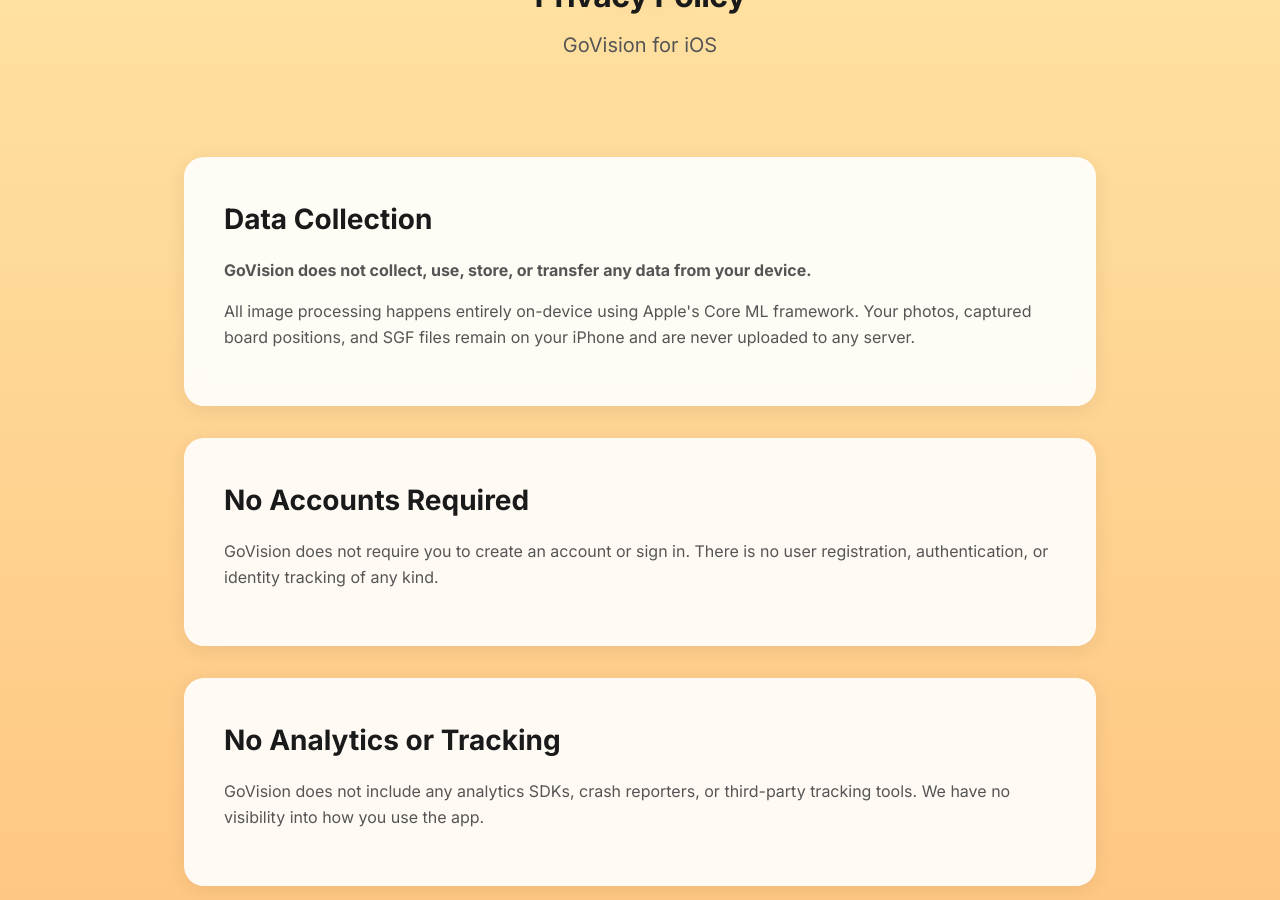
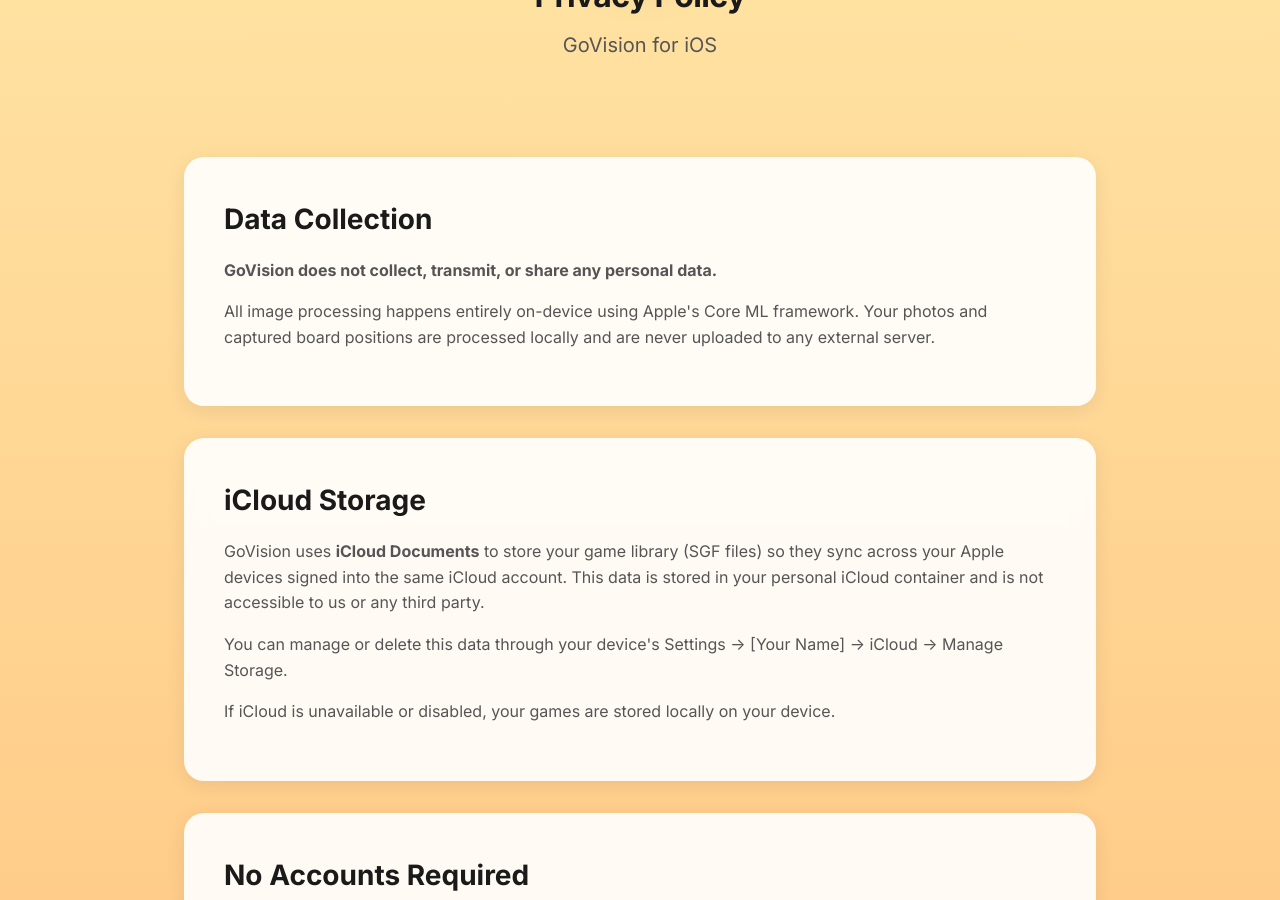
Before and after one commit to timsearle/timsearle.github.io, a Jekyll site: the page built from govision/privacy.md, in a window 1280 px wide and 900 px high, scrolled down 198 px. Built offline with Jekyll 4.4.1, drawn with Linux system fonts in a browser that asks for light colours.

Commit message:
docs: Update GoVision privacy policy for iCloud storage (#269)

```diff
--- a/govision/privacy.md
+++ b/govision/privacy.md
@@ -15,8 +15,15 @@
 
 <section class="content-section">
   <h2>Data Collection</h2>
-  <p><strong>GoVision does not collect, use, store, or transfer any data from your device.</strong></p>
-  <p>All image processing happens entirely on-device using Apple's Core ML framework. Your photos, captured board positions, and SGF files remain on your iPhone and are never uploaded to any server.</p>
+  <p><strong>GoVision does not collect, transmit, or share any personal data.</strong></p>
+  <p>All image processing happens entirely on-device using Apple's Core ML framework. Your photos and captured board positions are processed locally and are never uploaded to any external server.</p>
+</section>
+
+<section class="content-section">
+  <h2>iCloud Storage</h2>
+  <p>GoVision uses <strong>iCloud Documents</strong> to store your game library (SGF files) so they sync across your Apple devices signed into the same iCloud account. This data is stored in your personal iCloud container and is not accessible to us or any third party.</p>
+  <p>You can manage or delete this data through your device's Settings → [Your Name] → iCloud → Manage Storage.</p>
+  <p>If iCloud is unavailable or disabled, your games are stored locally on your device.</p>
 </section>
 
 <section class="content-section">
```
